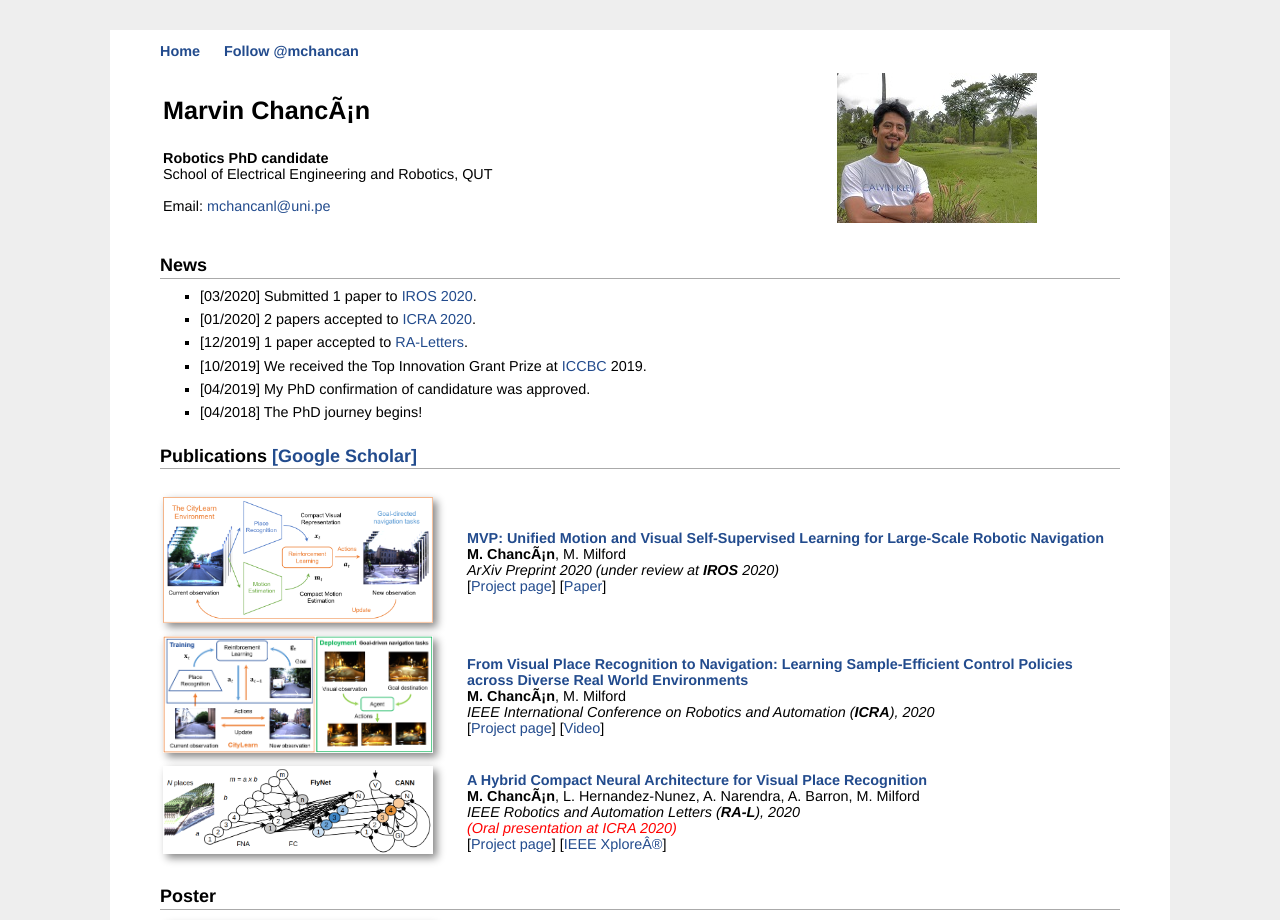
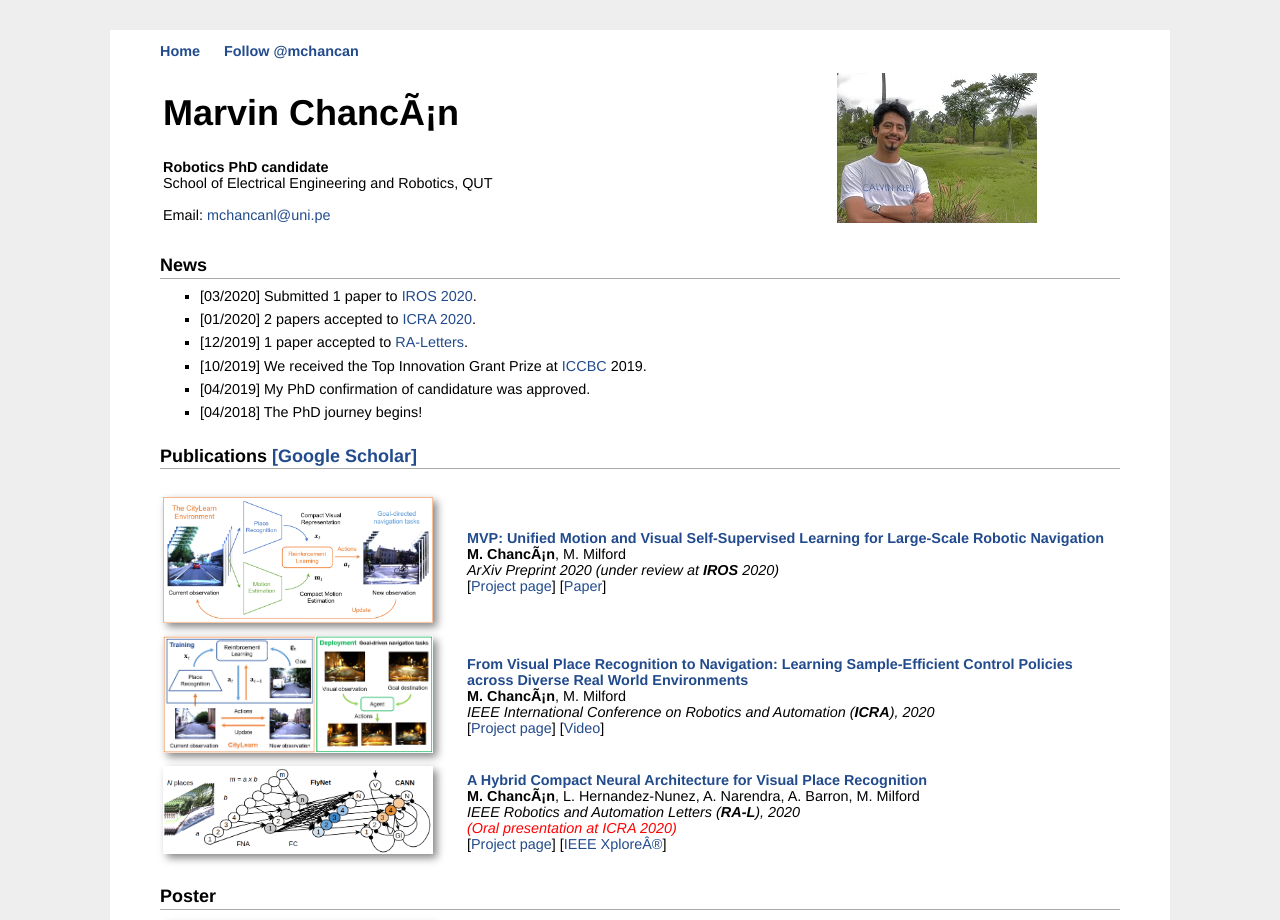
Before and after one commit to mchancan/mchancan.github.io, a Jekyll site: the page built from index.html, in a window 1280 px wide. Shown: the top 920 px of the page. Built offline with Jekyll 4.4.1, drawn with Linux system fonts in a browser that asks for light colours; comment, search, counter and statistics services are not loaded; grey boxes are pictures that could not be loaded.

Commit message:
Update main.css

```diff
--- a/css/main.css
+++ b/css/main.css
@@ -179,7 +179,7 @@ h1, h2, h3 {
 }
 
 h1 {
-	font-size: 175%;
+	font-size: 250%;
 	border-bottom: none;
 }
 
```
